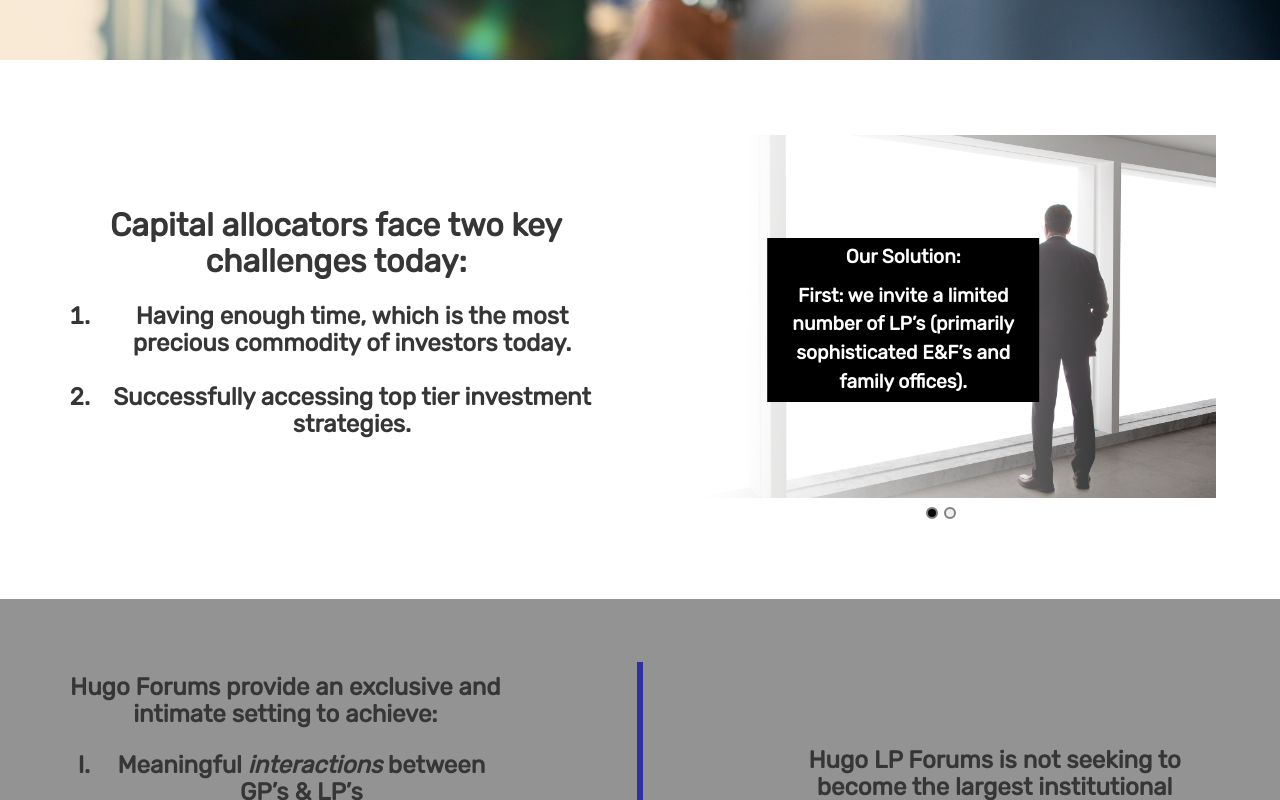
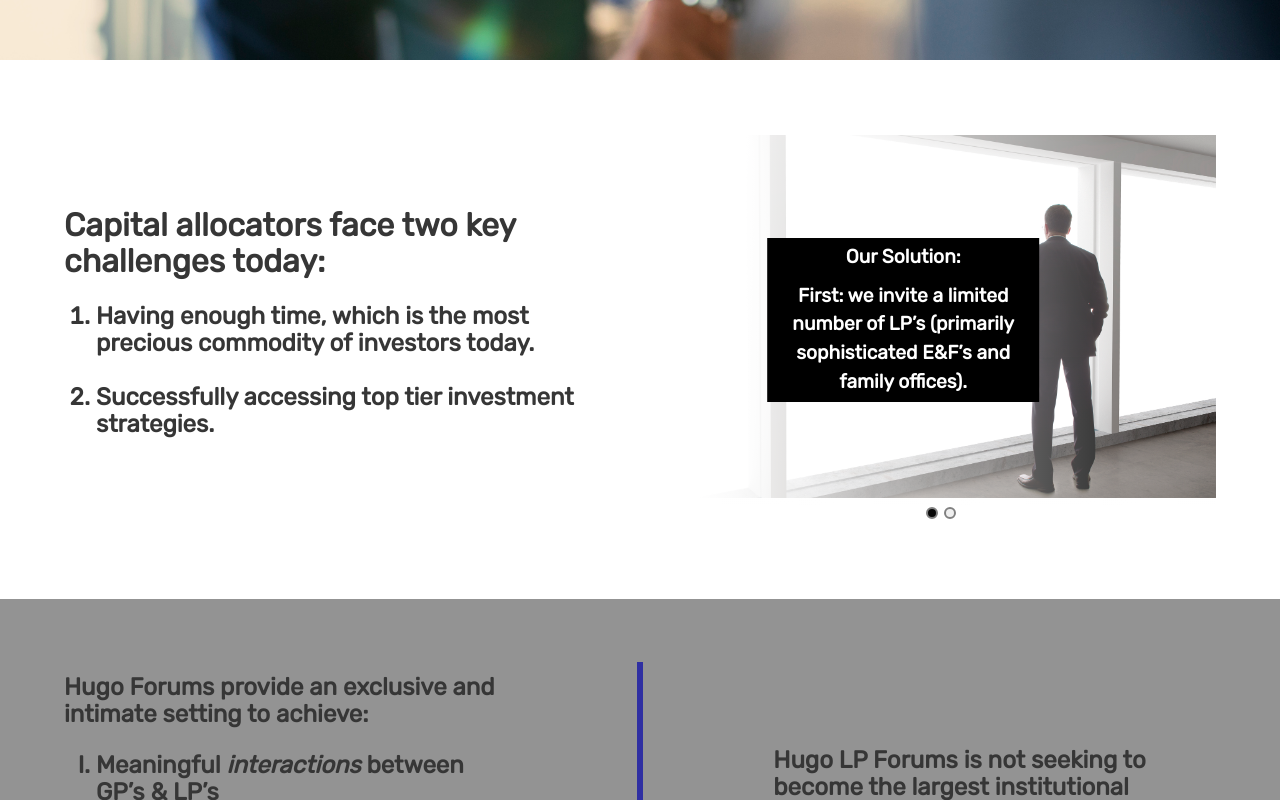
Before and after one commit to elchaparrito1/Hugo-LP-Form, a React (Create React App) app in the folder client/: page / in a window 1280 px wide. Shown: the part 740-1540 px from the top of the page. Built offline with nearby package versions, Linux system fonts and the light colour scheme.

Commit message:
fixing styling

```diff
--- a/client/src/App.scss
+++ b/client/src/App.scss
@@ -124,7 +124,7 @@
 
 
 //MainChallenge Styles:
-.container {
+.challenge-container {
     position: relative;
     text-align: center;
     color: white;
--- a/client/src/components/mainChallenge.js
+++ b/client/src/components/mainChallenge.js
@@ -64,7 +64,7 @@
               itemClass="carousel-item-padding-40-px"
             >
               <div>
-                <div className="container challenge-image-div">
+                <div className="challenge-container challenge-image-div">
                   <img
                     className="challenge-image"
                     src={challengeOnePhoto}
@@ -89,7 +89,7 @@
                 </div>
               </div>
               <div>
-                <div className="container challenge-image-div">
+                <div className="challenge-container challenge-image-div">
                   <img
                     className="challenge-image"
                     src={challengeTwoPhoto}
```
Also changed, not shown: package.json (added, +57 -0 lines).
